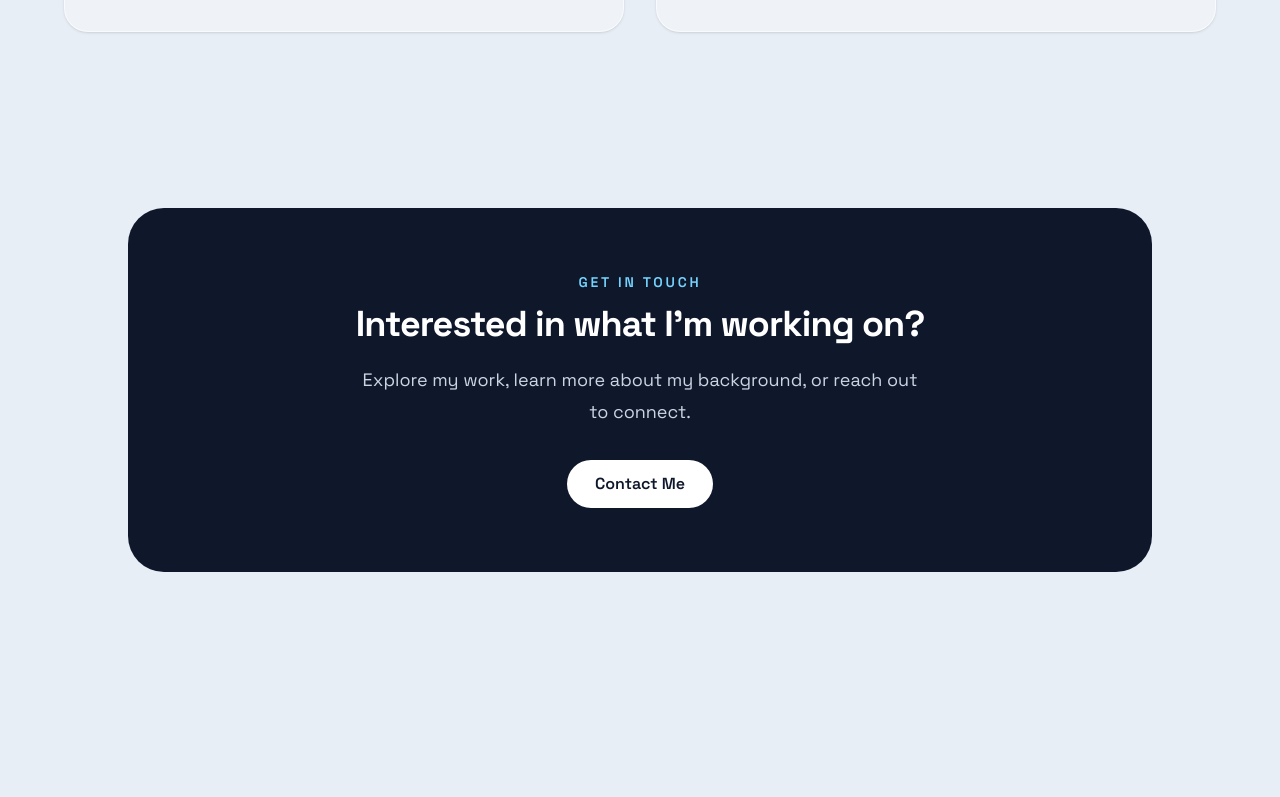
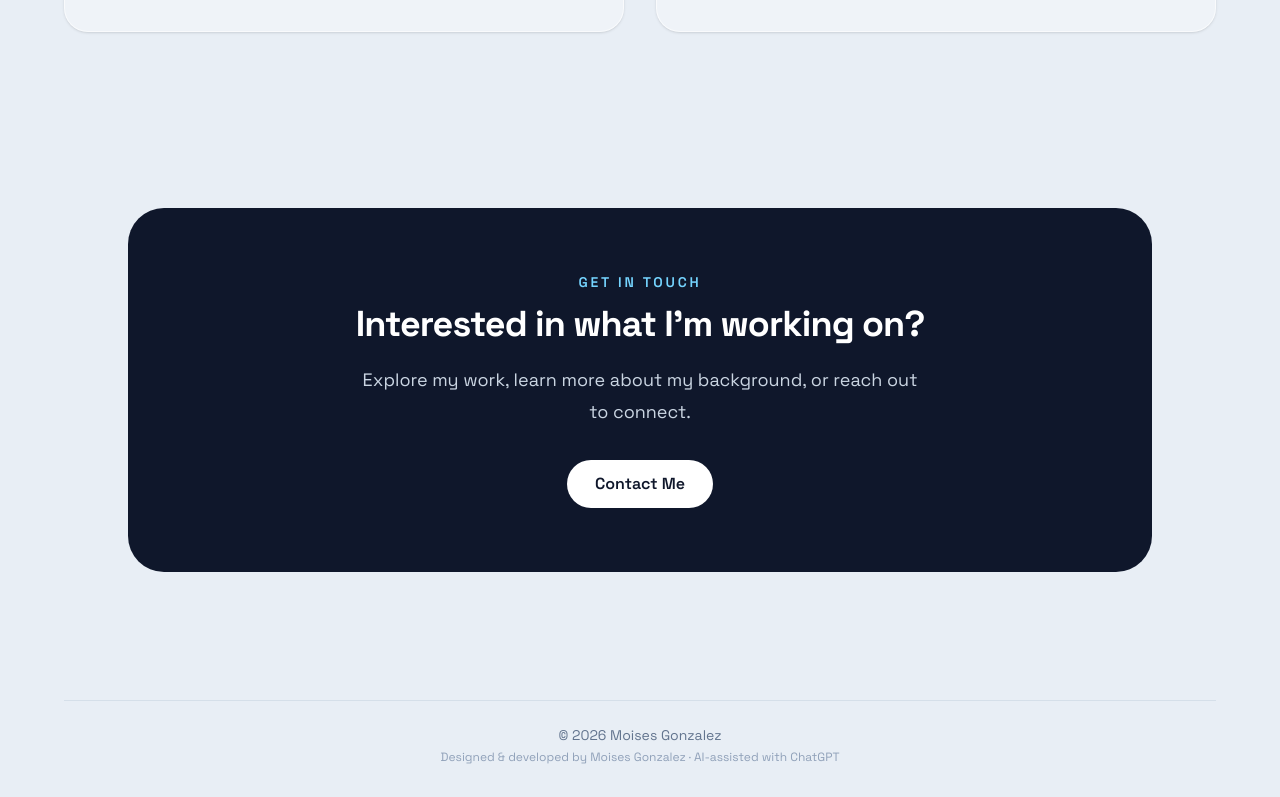
Before and after one commit to Moises1098/moisesgonzalez.com, a Next.js app: page / in a window 1280 px wide. Shown: the part 2208-3005 px from the top of the page. Before the commit the page ends 2892 px from the top, so only its background shows below. Built offline with nearby package versions, Linux system fonts and the light colour scheme.

Commit message:
footer added to disclose AI-usaged

```diff
--- a/src/app/layout.tsx
+++ b/src/app/layout.tsx
@@ -3,6 +3,7 @@ import { Space_Grotesk } from "next/font/google";
 import Navbar from "@/components/Navbar";
 import LightandDarkmode from "@/components/LightandDarkmode";
 import ThemeToggle from "@/components/ThemeToggle";
+import Footer from "@/components/Footer";
 import "./globals.css";
 
 const spaceGrotesk = Space_Grotesk({
@@ -45,7 +46,10 @@ export default function RootLayout({
       <body>
         <LightandDarkmode>
           <Navbar />
+
           {children}
+
+          <Footer />
           <ThemeToggle />
         </LightandDarkmode>
       </body>
--- /dev/null
+++ b/src/components/Footer.tsx
@@ -0,0 +1,15 @@
+export default function Footer() {
+  return (
+    <footer className="px-6 pb-8 pt-4">
+      <div className="mx-auto max-w-6xl border-t border-slate-300/60 pt-6 text-center dark:border-white/10">
+        <p className="text-sm text-slate-500 dark:text-slate-500">
+          © {new Date().getFullYear()} Moises Gonzalez
+        </p>
+
+        <p className="mt-1 text-xs text-slate-400 dark:text-slate-600">
+          Designed &amp; developed by Moises Gonzalez · AI-assisted with ChatGPT
+        </p>
+      </div>
+    </footer>
+  );
+}
```
